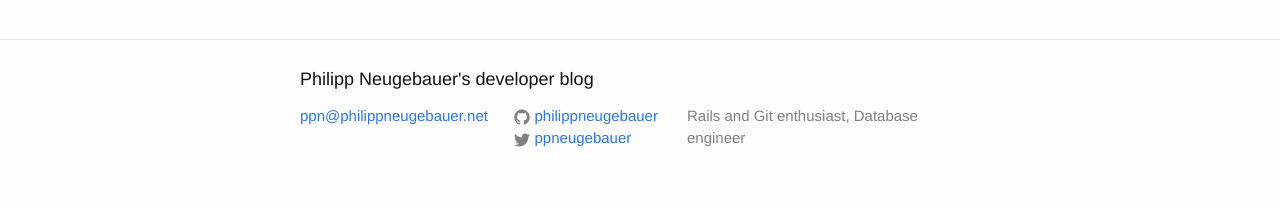
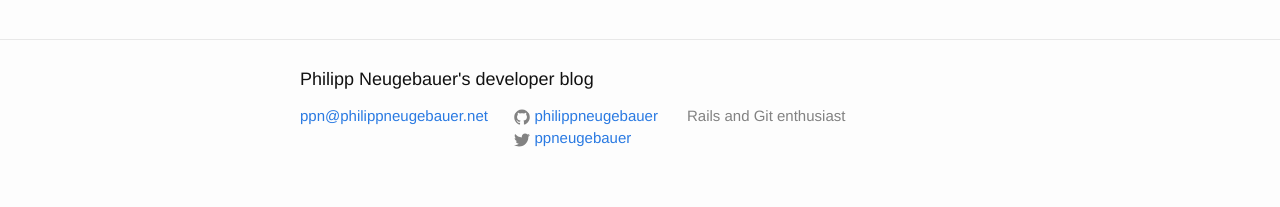
Before and after one commit to philippneugebauer/philippneugebauer.github.io, a Jekyll site: the page built from index.html, in a window 1280 px wide. Shown: the part 1666-1873 px from the top of the page. Built offline with Jekyll 4.4.1, drawn with Linux system fonts in a browser that asks for light colours; the list of posts is cut into pages by our own code.

Commit message:
Update _config.yml

```diff
--- a/_config.yml
+++ b/_config.yml
@@ -2,8 +2,7 @@
 title: Philipp Neugebauer's developer blog
 email: ppn@philippneugebauer.net
 description: >
-  Rails and Git enthusiast,
-  Database engineer
+  Rails and Git enthusiast
 baseurl: ""
 url: http://blog.philippneugebauer.net
 twitter_username: ppneugebauer
```
